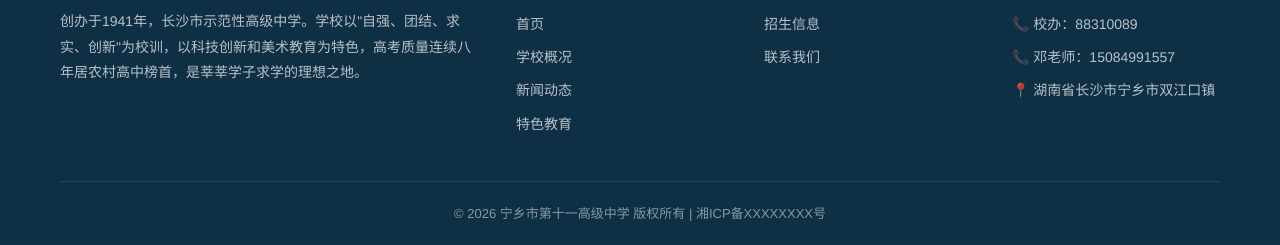
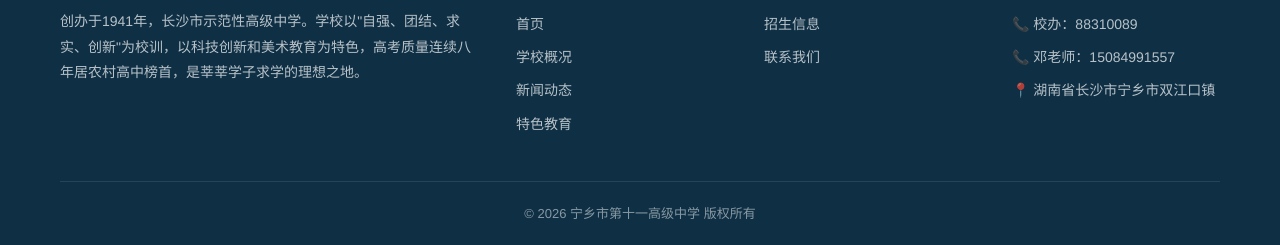
Before and after one commit to Leo-jx/nxsyz, a website: page public/about.html in a window 1280 px wide. Shown: the part 3055-3300 px from the top of the page. Drawn offline with Linux system fonts and the light colour scheme.

Commit message:
删除所有页面footer中的ICP备案信息

```diff
--- a/public/about.html
+++ b/public/about.html
@@ -175,7 +175,7 @@
         </div>
       </div>
       <div class="footer-bottom">
-        <p>&copy; 2026 宁乡市第十一高级中学 版权所有 | 湘ICP备XXXXXXXX号</p>
+        <p>&copy; 2026 宁乡市第十一高级中学 版权所有</p>
       </div>
     </div>
   </footer>
```
Also changed, not shown: public/admission.html (+1 -1 lines), public/contact.html (+1 -1 lines), public/features.html (+1 -1 lines), public/index.html (+1 -1 lines), public/news-detail.html (+1 -1 lines), public/news.html (+1 -1 lines).
